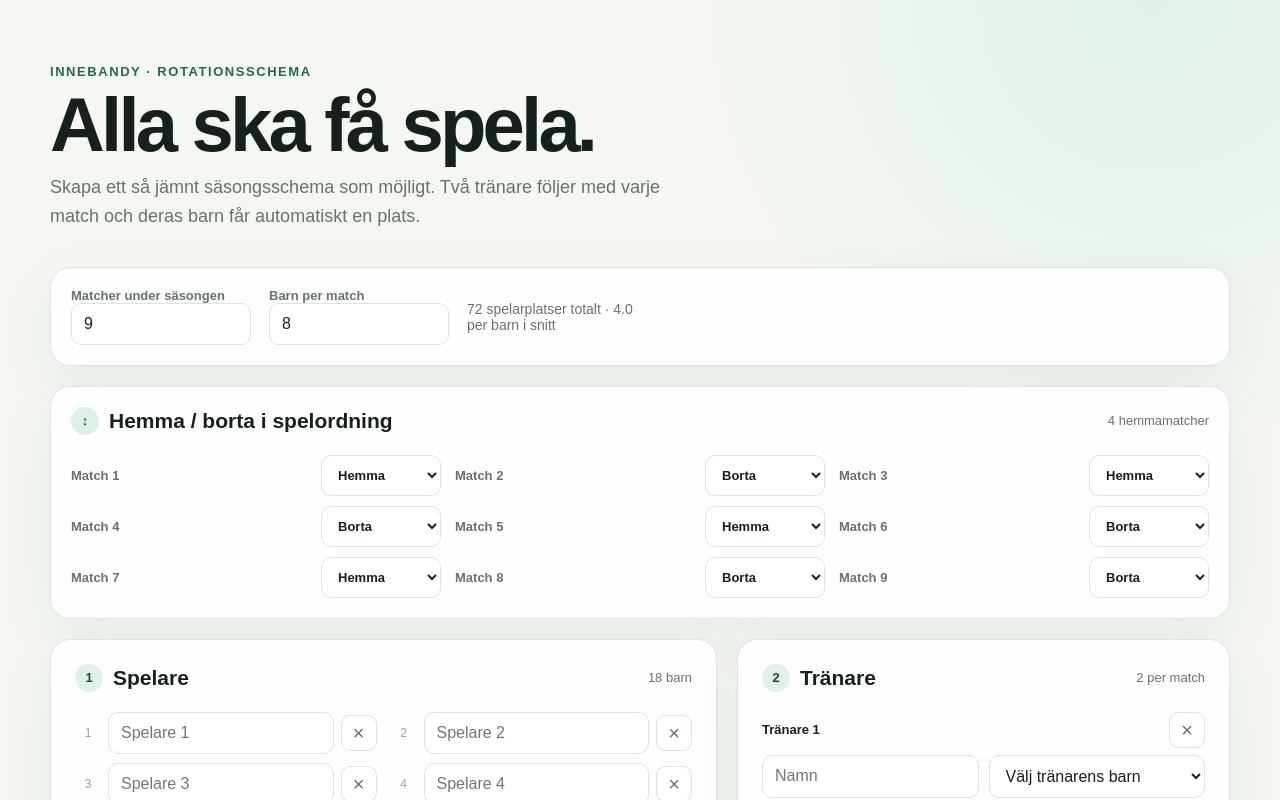
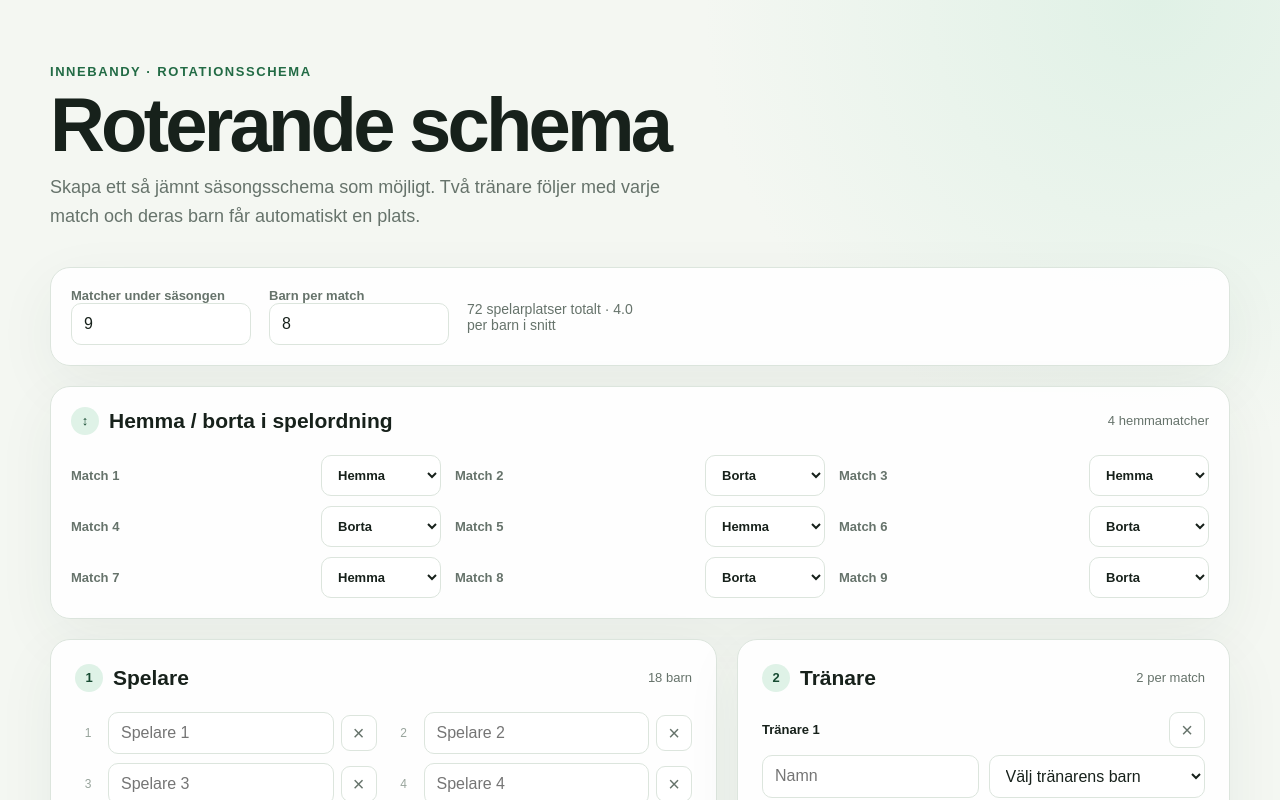
Before and after one commit to sebass80s/innebandy-schema, a Next.js app: page /innebandy-schema/ in a window 1280 px wide. Shown: the top 800 px of the page. Built offline with nearby package versions, Linux system fonts and the light colour scheme.

Commit message:
Rename page title to Roterande schema

```diff
--- a/app/page.tsx
+++ b/app/page.tsx
@@ -192,7 +192,7 @@ export default function Home() {
     <main className="shell">
       <header className="hero">
         <div className="eyebrow">Innebandy · rotationsschema</div>
-        <h1>Alla ska få spela.</h1>
+        <h1>Roterande schema</h1>
         <p>
           Skapa ett så jämnt säsongsschema som möjligt. Två tränare följer med
           varje match och deras barn får automatiskt en plats.
```
